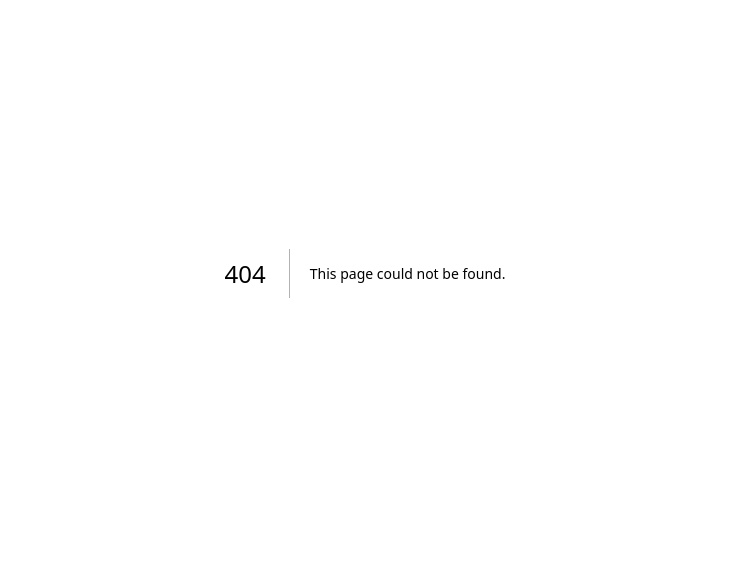
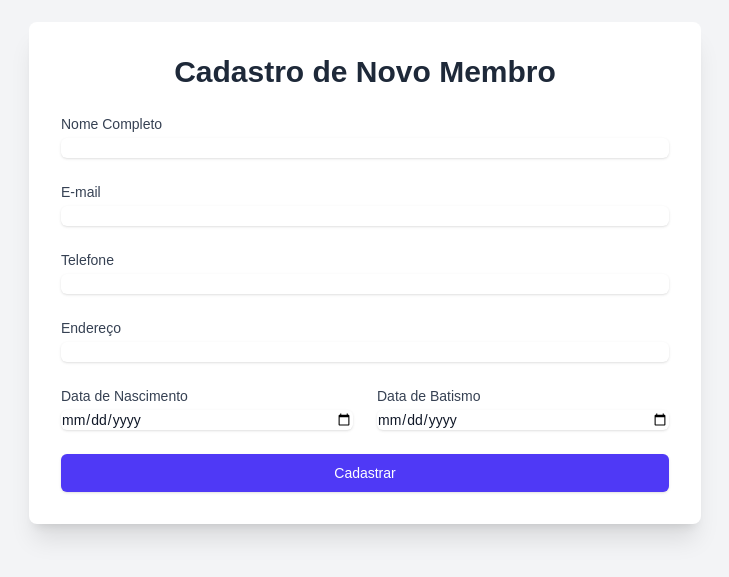
Before and after one commit to pedrohenrique-23/gestao-membros-igreja, a Next.js app: page /cadastro in a window 1280 px wide. Before the commit this address had no page. Shown: the part 127-704 px from the top of the page, without its empty margins (275-1004 px from the left). Built offline with nearby package versions, Linux system fonts and the light colour scheme.

Commit message:
feat: build registration form with React Hook Form and Zod

```diff
--- /dev/null
+++ b/src/app/cadastro/page.tsx
@@ -0,0 +1,126 @@
+// src/app/cadastro/page.tsx
+'use client'; // <-- Marcar como Componente de Cliente
+
+import { useForm } from 'react-hook-form';
+import { zodResolver } from '@hookform/resolvers/zod';
+import { memberSchema, MemberFormData } from '@/lib/schemas';
+
+export default function PaginaCadastro() {
+  const {
+    register,
+    handleSubmit,
+    formState: { errors },
+  } = useForm<MemberFormData>({
+    resolver: zodResolver(memberSchema),
+  });
+
+  const onSubmit = (data: MemberFormData) => {
+    // Aqui virá a lógica para enviar os dados para o Supabase
+    console.log('Dados do formulário válidos:', data);
+    alert('Formulário enviado! Verifique o console.');
+  };
+
+  return (
+    <div className="flex min-h-screen items-center justify-center bg-gray-100 p-4">
+      <div className="w-full max-w-2xl rounded-lg bg-white p-8 shadow-xl">
+        <h1 className="mb-6 text-center text-3xl font-bold text-gray-800">
+          Cadastro de Novo Membro
+        </h1>
+
+        <form onSubmit={handleSubmit(onSubmit)} className="space-y-6">
+          {/* Nome Completo */}
+          <div>
+            <label htmlFor="name" className="block text-sm font-medium text-gray-700">
+              Nome Completo
+            </label>
+            <input
+              id="name"
+              type="text"
+              {...register('name')}
+              className="mt-1 block w-full rounded-md border-gray-300 shadow-sm focus:border-indigo-500 focus:ring-indigo-500 sm:text-sm text-gray-900"
+            />
+            {errors.name && <p className="mt-2 text-sm text-red-600">{errors.name.message}</p>}
+          </div>
+
+          {/* Email */}
+          <div>
+            <label htmlFor="email" className="block text-sm font-medium text-gray-700">
+              E-mail
+            </label>
+            <input
+              id="email"
+              type="email"
+              {...register('email')}
+              className="mt-1 block w-full rounded-md border-gray-300 shadow-sm focus:border-indigo-500 focus:ring-indigo-500 sm:text-sm text-gray-900"
+            />
+            {errors.email && <p className="mt-2 text-sm text-red-600">{errors.email.message}</p>}
+          </div>
+
+          {/* Telefone */}
+          <div>
+            <label htmlFor="phone" className="block text-sm font-medium text-gray-700">
+              Telefone
+            </label>
+            <input
+              id="phone"
+              type="tel"
+              {...register('phone')}
+              className="mt-1 block w-full rounded-md border-gray-300 shadow-sm focus:border-indigo-500 focus:ring-indigo-500 sm:text-sm text-gray-900"
+            />
+          </div>
+
+          {/* Endereço */}
+          <div>
+            <label htmlFor="address" className="block text-sm font-medium text-gray-700">
+              Endereço
+            </label>
+            <input
+              id="address"
+              type="text"
+              {...register('address')}
+              className="mt-1 block w-full rounded-md border-gray-300 shadow-sm focus:border-indigo-500 focus:ring-indigo-500 sm:text-sm text-gray-900"
+            />
+          </div>
+
+          <div className="grid grid-cols-1 gap-6 md:grid-cols-2">
+            {/* Data de Nascimento */}
+            <div>
+              <label htmlFor="birth_date" className="block text-sm font-medium text-gray-700">
+                Data de Nascimento
+              </label>
+              <input
+                id="birth_date"
+                type="date"
+                {...register('birth_date')}
+                className="mt-1 block w-full rounded-md border-gray-300 shadow-sm focus:border-indigo-500 focus:ring-indigo-500 sm:text-sm text-gray-900"
+              />
+            </div>
+
+            {/* Data de Batismo */}
+            <div>
+              <label htmlFor="baptism_date" className="block text-sm font-medium text-gray-700">
+                Data de Batismo
+              </label>
+              <input
+                id="baptism_date"
+                type="date"
+                {...register('baptism_date')}
+                className="mt-1 block w-full rounded-md border-gray-300 shadow-sm focus:border-indigo-500 focus:ring-indigo-500 sm:text-sm text-gray-900"
+              />
+            </div>
+          </div>
+
+          {/* Botão de Envio */}
+          <div>
+            <button
+              type="submit"
+              className="flex w-full justify-center rounded-md border border-transparent bg-indigo-600 px-4 py-2 text-sm font-medium text-white shadow-sm hover:bg-indigo-700 focus:outline-none focus:ring-2 focus:ring-indigo-500 focus:ring-offset-2"
+            >
+              Cadastrar
+            </button>
+          </div>
+        </form>
+      </div>
+    </div>
+  );
+}
--- /dev/null
+++ b/src/lib/schemas.ts
@@ -0,0 +1,16 @@
+// src/lib/schemas.ts
+import { z } from 'zod';
+
+export const memberSchema = z.object({
+  name: z.string().min(3, { message: 'O nome deve ter no mínimo 3 caracteres.' }),
+  email: z.string().email({ message: 'Por favor, insira um e-mail válido.' }),
+  phone: z.string().optional(),
+  address: z.string().optional(),
+  // As datas são strings no formulário, mas serão convertidas.
+  // Opcional significa que podem ser strings vazias.
+  birth_date: z.string().optional(),
+  baptism_date: z.string().optional(),
+});
+
+// Isso cria um tipo TypeScript a partir do nosso schema
+export type MemberFormData = z.infer<typeof memberSchema>;
```
Also changed, not shown: package.json (+10 -5 lines), 1 other file (tests, documents, lock files or other folders).
